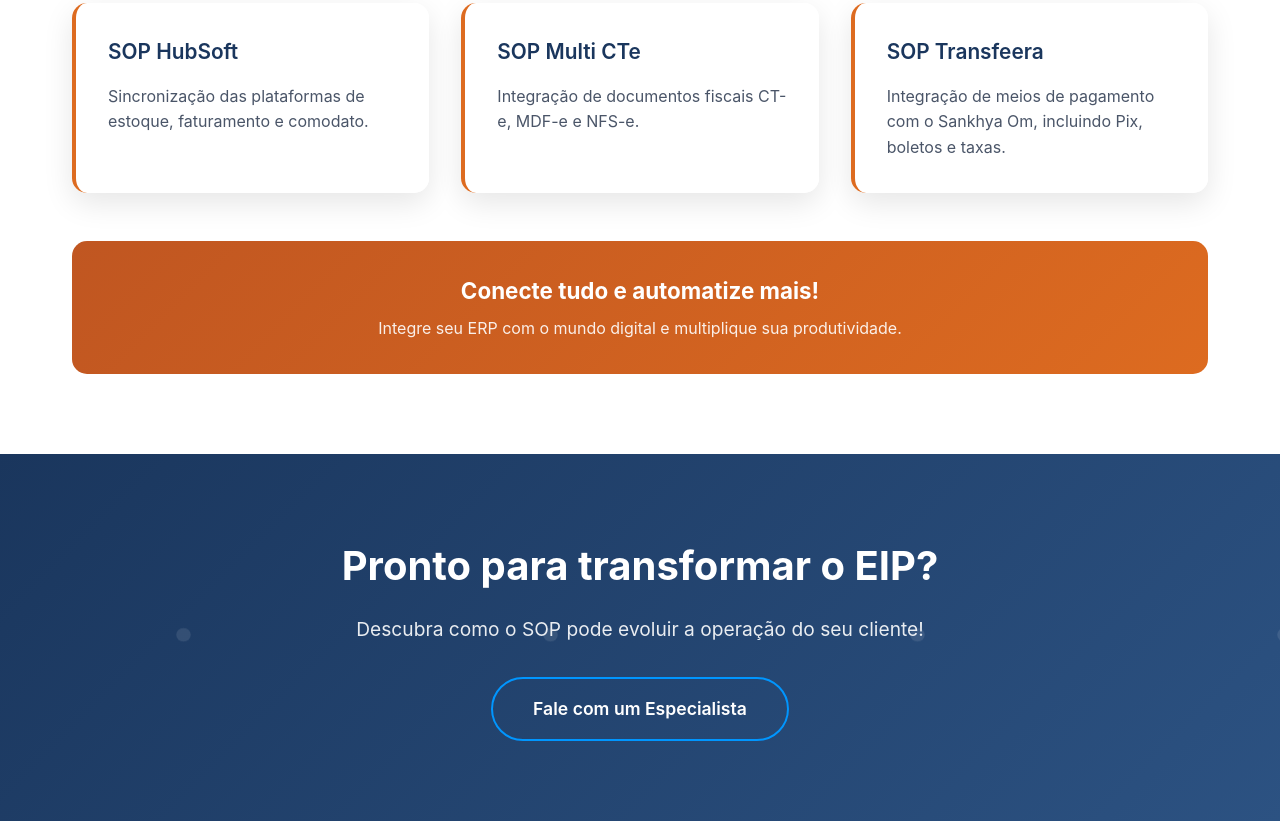
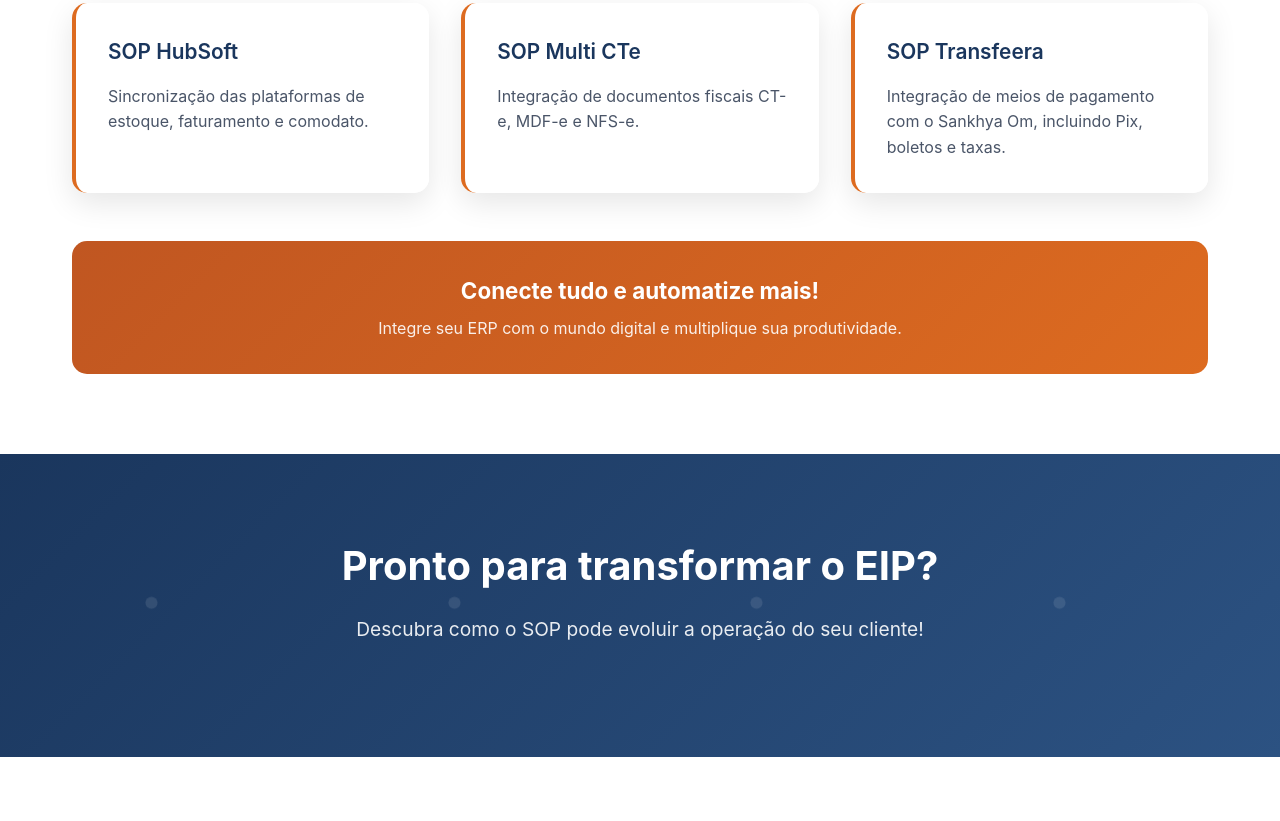
Before and after one commit to snk-devcenter/landingpage, a plain HTML site: page index.html in a window 1280 px wide. Shown: the part 4095-4916 px from the top of the page. After the commit the page ends 4852 px from the top, so only its background shows below. Drawn offline with Linux system fonts and the light colour scheme.

Commit message:
Retirado botão de Fale com especialista

```diff
--- a/index.html
+++ b/index.html
@@ -608,7 +608,6 @@
         <div class="final-cta-content">
             <h2>Pronto para transformar o EIP?</h2>
             <p>Descubra como o SOP pode evoluir a operação do seu cliente!</p>
-            <a href="#" class="cta-secondary">Fale com um Especialista</a>
         </div>
     </section>
 
```
